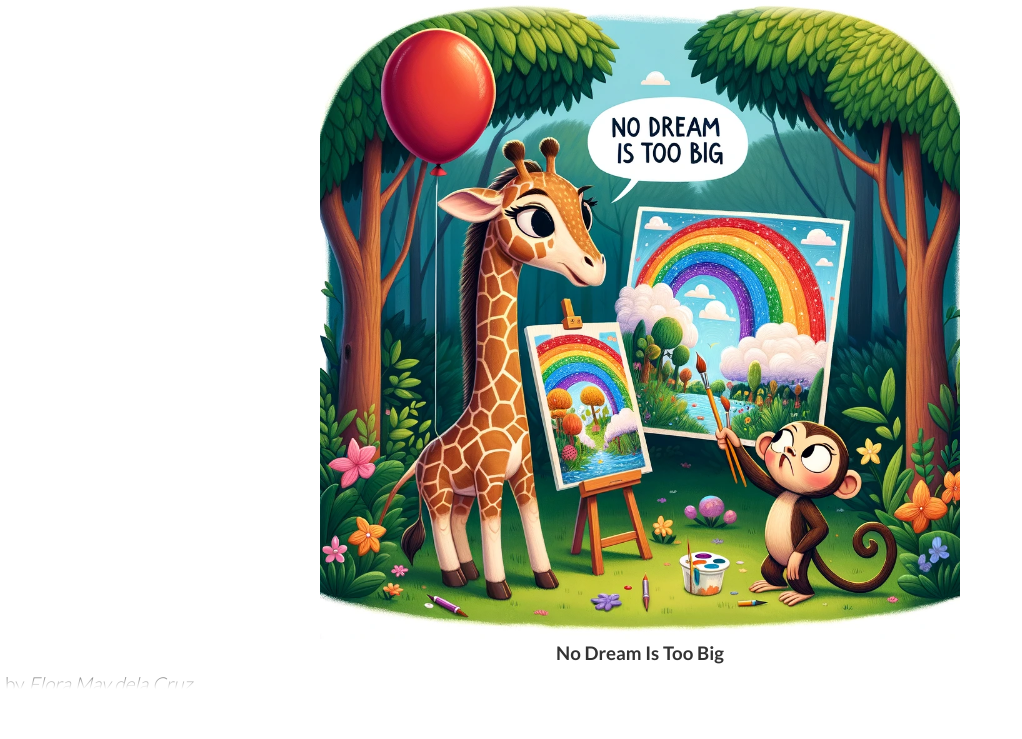
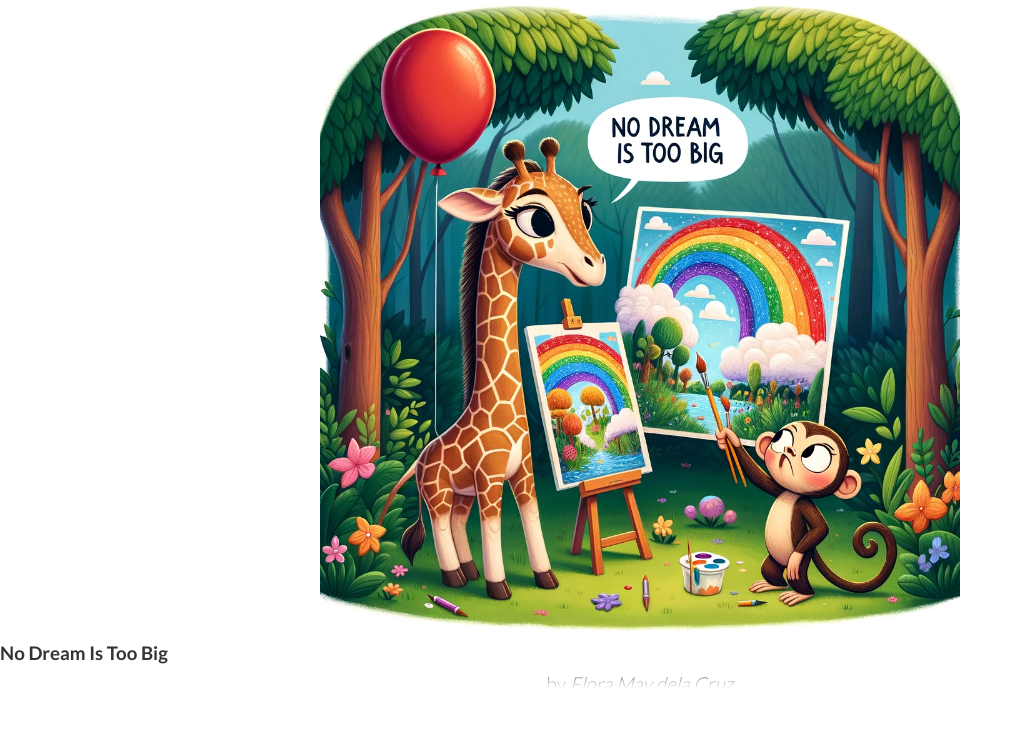
Before and after one commit to floramaydc/floramaydc.github.io, a PHP site: page / in a window 1280 px wide. Shown: the part 61-800 px from the top of the page, without its empty margins (0-1022 px from the left). Run offline with PHP 8.4, Linux system fonts and the light colour scheme; some libraries are stand-ins or nearby versions.

Commit message:
css text align

```diff
--- a/css/custom.css
+++ b/css/custom.css
@@ -235,7 +235,7 @@ a:hover {
 	line-height: 1.6;
 	font-weight: 300;
 	padding: 5px;
-	text-align: justify;
+	text-align: center;
 }
 
 @media screen and (max-width: 800px){
--- a/css/jquery.jscrollpane.custom.css
+++ b/css/jquery.jscrollpane.custom.css
@@ -11,8 +11,6 @@
 .jspContainer {
 	overflow: hidden;
 	position: relative;
-	margin: auto;
-	text-align: center;
 }
 
 .jspPane {
```
